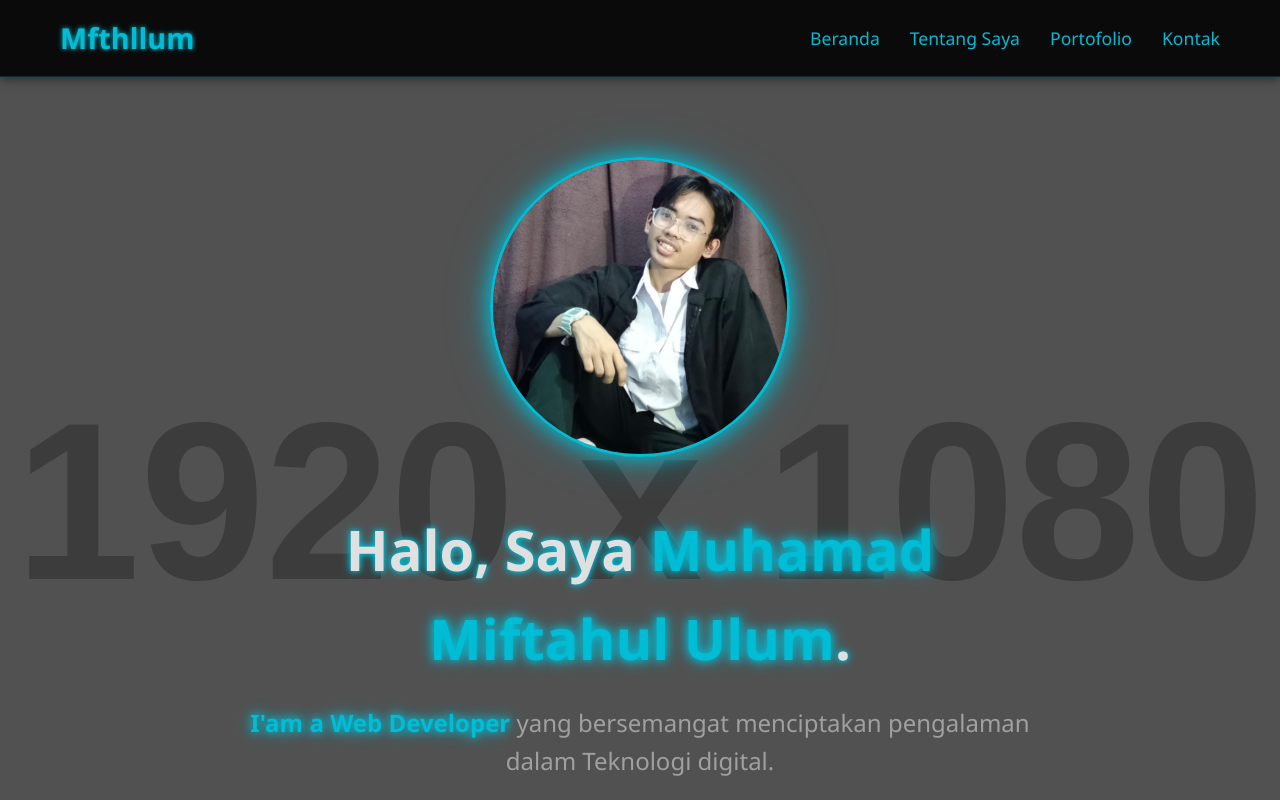
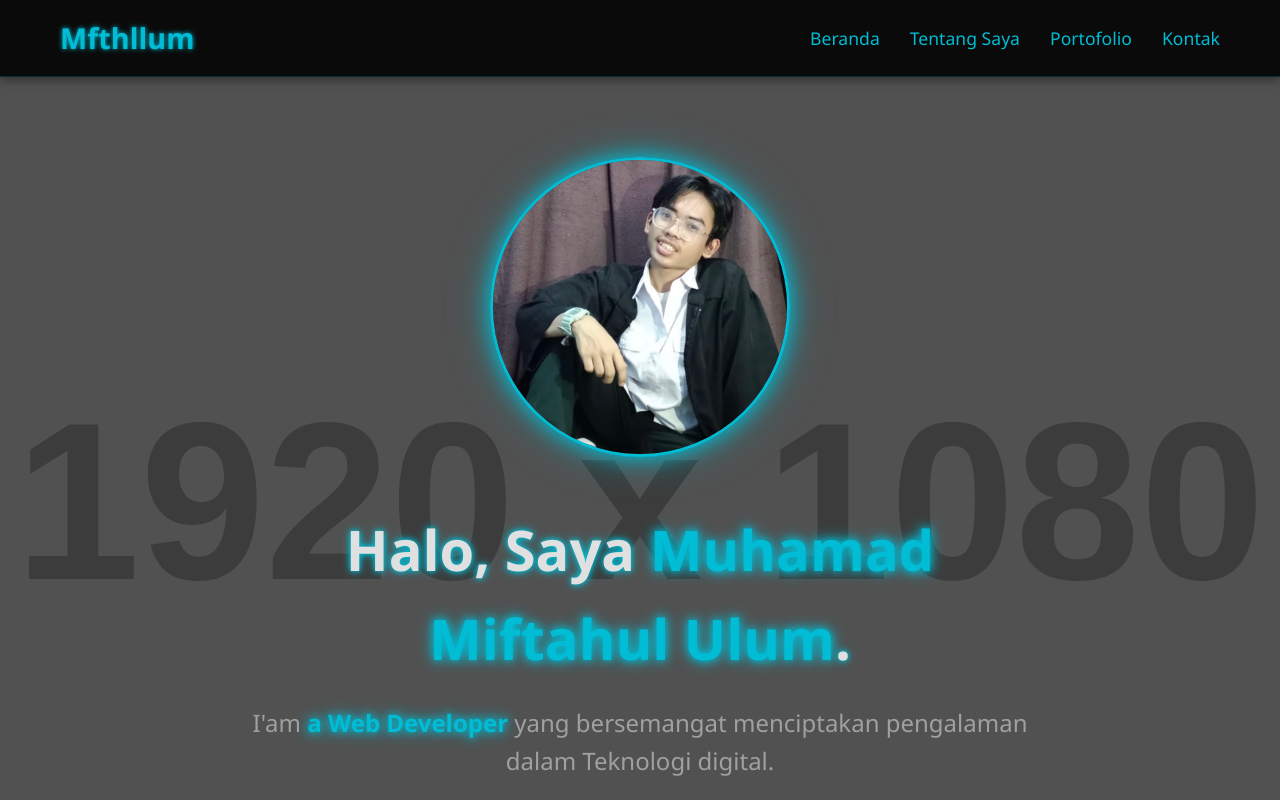
Before and after one commit to mfthluum/web_personal.portofolio, a plain HTML site: page index.html in a window 1280 px wide. Shown: the top 800 px of the page. Drawn offline with Linux system fonts and the light colour scheme; placeholder pictures from the web are drawn by us.

Commit message:
Update index.html

```diff
--- a/index.html
+++ b/index.html
@@ -32,7 +32,7 @@
         <div class="hero-container">
             <div class="hero-content">
                 <h1>Halo, Saya <span class="glow-text">Muhamad Miftahul Ulum</span>.</h1>
-                <p><span class="glow-text">I'am a Web Developer</span> yang bersemangat menciptakan pengalaman dalam Teknologi digital.</p>
+                <p>I'am<span class="glow-text"> a Web Developer</span> yang bersemangat menciptakan pengalaman dalam Teknologi digital.</p>
                 <a href="#portfolio" class="btn glow-btn">Lihat Proyek Saya</a>
             </div>
             <div class="hero-image">
```
